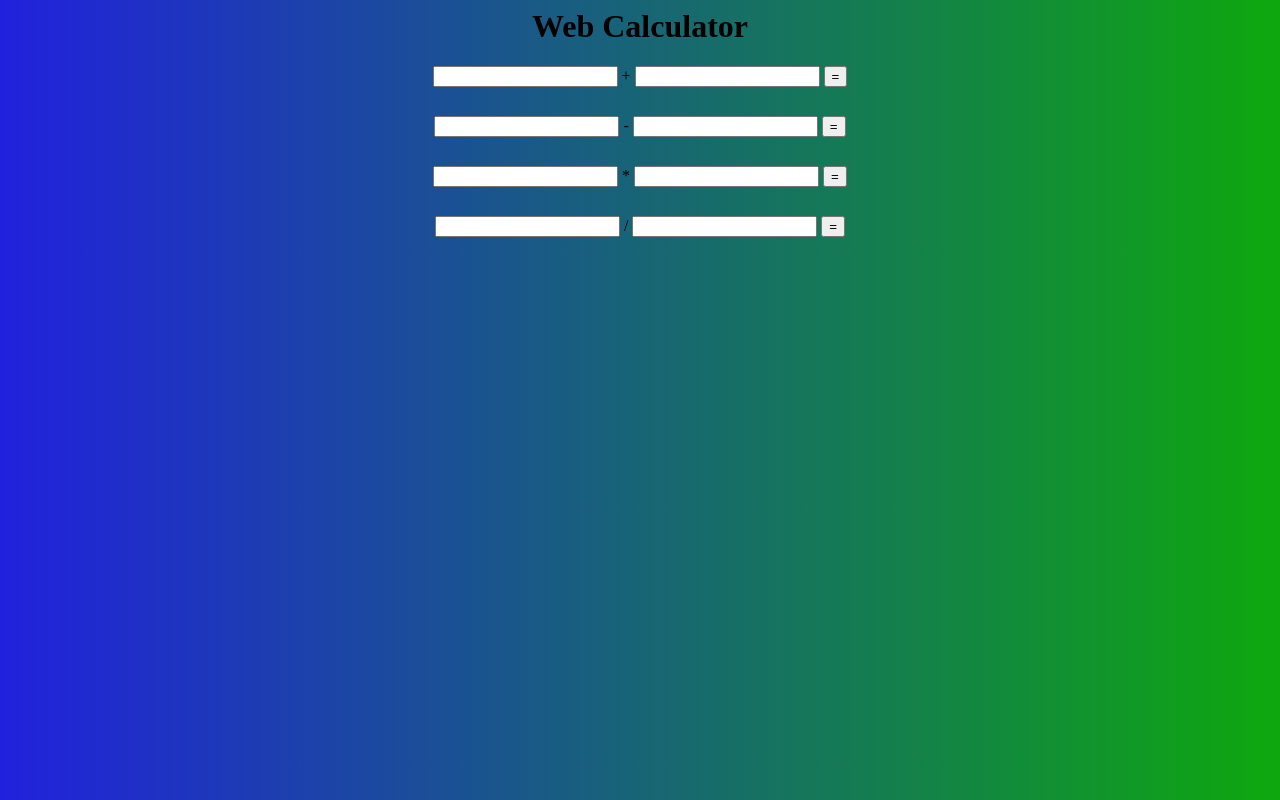
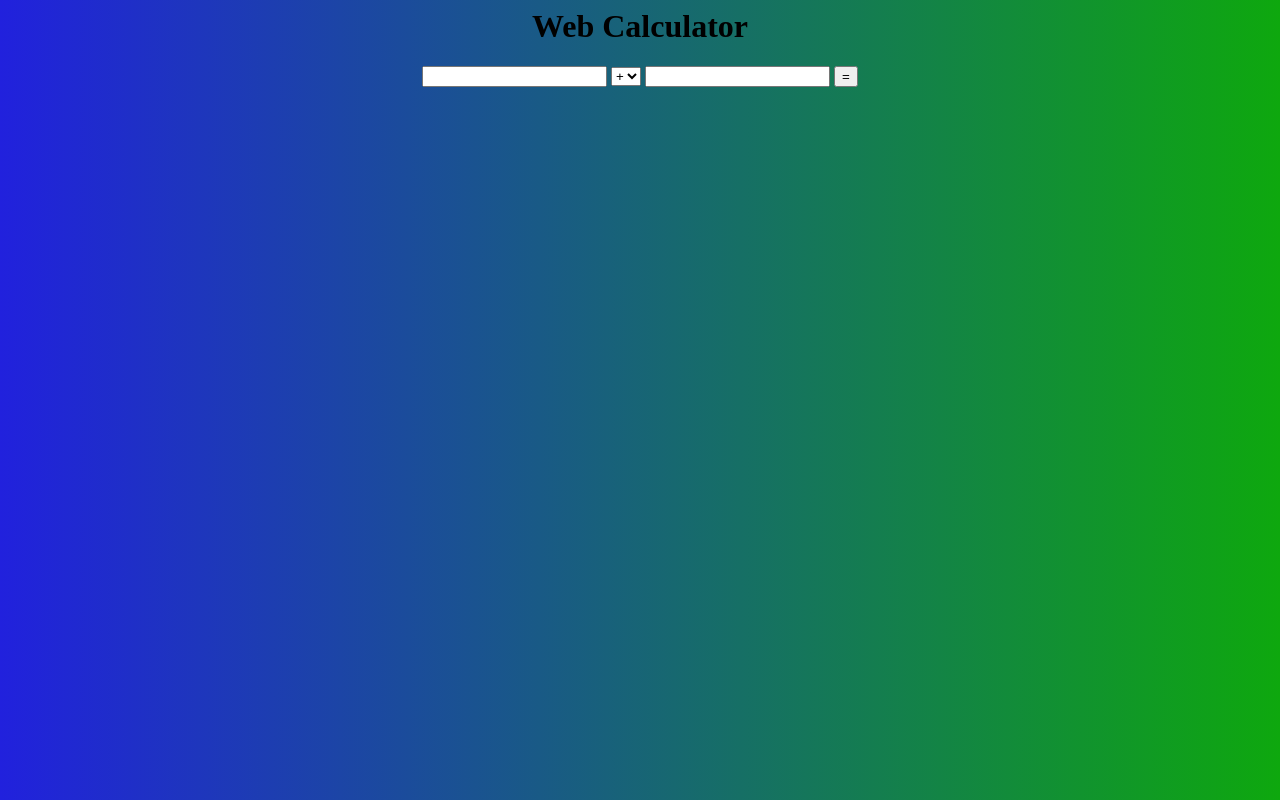
Before and after one commit to yahayaweekes/web-calculator, a plain HTML site: page index.html in a window 1280 px wide. Drawn offline with Linux system fonts and the light colour scheme.

Commit message:
revision#1

```diff
--- a/index.html
+++ b/index.html
@@ -2,42 +2,26 @@
 
 <head>
   <script src="script.js"></script>
+  <link rel="stylesheet" href="styles.css" />
 </head>
 
 <body>
-  <link rel="stylesheet" href="styles.css" />
   <h1>Web Calculator</h1>
-  <section>
+  <div class="form">
     <input type="text" id="num1" />
-    +
+
+
+    <select id="operator">
+      <option value="add">+</option>
+      <option value="subtract">-</option>
+      <option value="multiply">*</option>
+      <option value="divide">/</option>
+    </select>
+
     <input type="text" id="num2" />
-    <button onclick="sum1()">=</button>
-    <div id="output1">
-  </section>
-
-  <section>
-    <input type="text" id="num3" />
-    -
-    <input type="text" id="num4" />
-    <button onclick="sum2()">=</button>
-    <div id="output2">
-  </section>
-
-  <section>
-    <input type="text" id="num5" />
-    *
-    <input type="text" id="num6" />
-    <button onclick="sum3()">=</button>
-    <div id="output3">
-  </section>
-
-  <section>
-    <input type="text" id="num7" />
-    /
-    <input type="text" id="num8" />
-    <button onclick="sum4()">=</button>
-    <div id="output4">
-  </section>
+    <input type="button" value="=" onclick="calculate()" />
+    </form>
+    <span id="answer"></span>
 
 </body>
 
--- a/script.js
+++ b/script.js
@@ -1,31 +1,25 @@
-function sum1() {
+function calculate() {
   var num1 = document.getElementById('num1').value
   var num2 = document.getElementById('num2').value
-  var outputElement = document.getElementById('output1')
+  var opSelector = document.getElementById('operator')
+  var operator = opSelector.options[opSelector.selectedIndex].value
 
-  outputElement.innerHTML = parseInt(num1) + parseInt(num2)
+  switch (operator) {
+    case 'add':
+      var answer = parseInt(num1) + parseInt(num2)
+      break;
+    case 'subtract':
+      var answer = parseInt(num1) - parseInt(num2)
+      break;
+    case 'multiply':
+      var answer = parseInt(num1) * parseInt(num2)
+      break;
+    case 'divide':
+      var answer = parseInt(num1) / parseInt(num2)
+      break;
+    default:
+      var answer = 'Invalid Operator'
+  }
+
+  document.getElementById('answer').innerHTML = answer
 }
-
-function sum2() {
-  var num3 = document.getElementById('num3').value
-  var num4 = document.getElementById('num4').value
-  var outputElement = document.getElementById('output2')
-
-  outputElement.innerHTML = parseInt(num3) - parseInt(num4)
-}
-
-function sum3() {
-  var num5 = document.getElementById('num5').value
-  var num6 = document.getElementById('num6').value
-  var outputElement = document.getElementById('output3')
-
-  outputElement.innerHTML = parseInt(num5) * parseInt(num6)
-}
-
-function sum4() {
-  var num7 = document.getElementById('num7').value
-  var num8 = document.getElementById('num8').value
-  var outputElement = document.getElementById('output4')
-
-  outputElement.innerHTML = parseInt(num7) / parseInt(num8)
-}
--- a/styles.css
+++ b/styles.css
@@ -6,9 +6,7 @@ h1{
   text-align: center;
 }
 
-section{
- text-align: center;
- height: 50px
-
+div{
+  text-align: center;
 
 }
```
